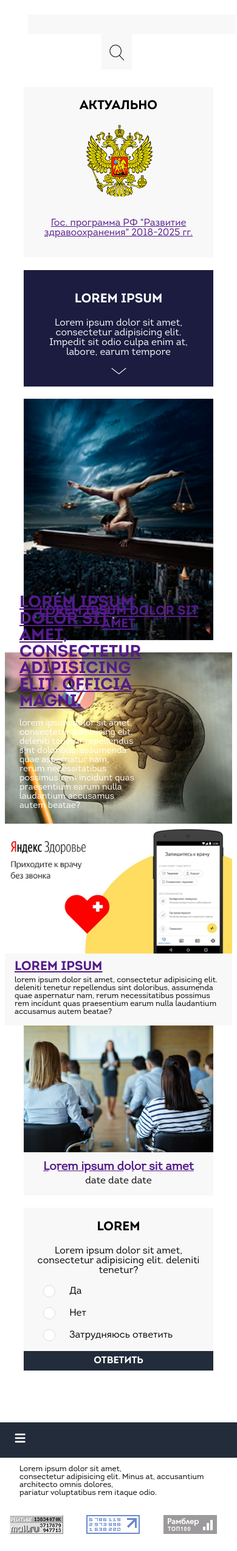
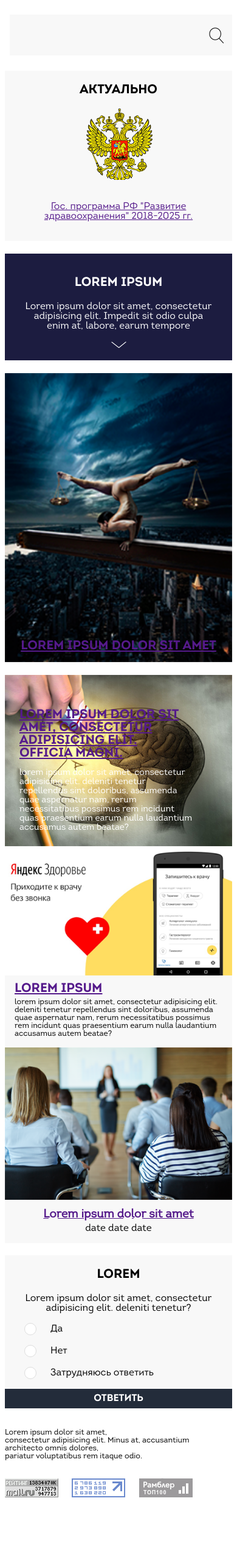
Before and after one commit to zzaakiirr/ns-consulting, a PHP site: page / in a window 390 px wide. Shown: the part 66-2610 px from the top of the page at 61% size. After the commit the page ends 2522 px from the top, so only its background shows below. Run offline with PHP 8.4, Linux system fonts and the light colour scheme; some libraries are stand-ins or nearby versions.

Commit message:
Added media queries for searcher + footer + .banner-center-top

```diff
--- a/index.html
+++ b/index.html
@@ -6,6 +6,7 @@
   <title>ns-consulting</title>
   <link rel="stylesheet" href="https://unpkg.com/flexboxgrid2@7.2.1/flexboxgrid2.css">
   <link rel="stylesheet" href="main.css">
+  <link rel="stylesheet" href="media_queries.css">
   <link rel="stylesheet" href="radio_style.css">
   <link rel="stylesheet" href="https://use.fontawesome.com/releases/v5.3.1/css/all.css" integrity="sha384-mzrmE5qonljUremFsqc01SB46JvROS7bZs3IO2EmfFsd15uHvIt+Y8vEf7N7fWAU" crossorigin="anonymous">
 </head>
@@ -34,11 +35,11 @@
     </nav>
   </header>
   <div class="container main">
-    <div class="row center-xs searcher-wrapper">
-      <div class="col-xs-11 searcher-input-wrapper">
+    <div class="row start-xs center-md searcher-wrapper">
+      <div class="col-xs-10 col-sm-9 col-md-11 searcher-input-wrapper">
         <input type="text" class="searcher-input">
       </div>
-      <div class="col-xs-1 end-xs searcher-btn-wrapper">
+      <div class="col-xs-1 end-xs col-sm-1 col-md-1 searcher-btn-wrapper">
         <button type="submit" class="searcher-submit-btn">
           <img src="src/img/loupe.png" alt="">
         </button>
@@ -47,7 +48,7 @@
     <div class="row banners">
       <div class="col-lg-3">
         <div class="row center-xs banners-left">
-          <div class="col-xs-10 banner-left-top">
+          <div class="col-xs-12 col-md-12 col-lg-10 banner-left-top">
             <div class="banner-content">
               <p class="banner-header">Актуально</p>
               <img src="src/img/banner-left-top.png" alt="banner1-img">
@@ -56,7 +57,7 @@
               </a>
             </div>
           </div>
-          <div class="col-xs-10 banner-left-center">
+          <div class="col-xs-12 col-md-12 col-lg-10 banner-left-center">
             <div class="banner-content">
               <p class="banner-header">Lorem ipsum</p>
               <p class="banner-text">
@@ -65,7 +66,7 @@
               <a href="" class="angle-down"></a>
             </div>
           </div>
-          <div class="col-xs-10 banner-left-bottom text-under-img-wrapper">
+          <div class="col-xs-12 col-md-12 col-lg-10 banner-left-bottom text-under-img-wrapper">
             <img src="src/img/banner-left-bottom.png">
             <div class="banner-content">
               <a href="" class="banner-header">Lorem ipsum dolor sit amet</a>
@@ -97,7 +98,7 @@
       </div>
       <div class="col-lg-3">
         <div class="row center-xs banners-right">
-          <div class="col-xs-10 banner-right-top">
+          <div class="col-xs-12 col-md-12 col-lg-10 banner-right-top">
             <img src="src/img/banner-right-top.png" alt="">
             <div class="banner-content">
               <a href="" class="banner-header-2">
@@ -108,7 +109,7 @@
               </p>
             </div>
           </div>
-          <div class="col-xs-10 banner-right-center">
+          <div class="col-xs-12 col-md-12 col-lg-10 banner-right-center">
             <div class="banner-content">
               <p class="banner-header">
                 Lorem
--- a/main.css
+++ b/main.css
@@ -69,38 +69,6 @@ header .img-wrapper {
   display: inline-block;
 }
 
-@media (max-width: 1153px) {
-  .navbar span:last-child {
-    margin-top: 1.3rem;
-  }
-}
-
-@media (max-width: 656px) {
-  .header .img-wrapper {
-    display: none;
-    margin-top: -1rem;
-  }
-  .navbar a {
-    display: none;
-  }
-  .navbar a:hover {
-    border: none;
-    padding-bottom: 0;
-  }
-  .navbar span:first-child {
-    float: left;
-    font-size: 1.2rem;
-  }
-  .navbar .burger-link {
-    display: inline-block;
-    padding: 0;
-    padding-left: .7rem;
-  }
-  footer .navbar {
-    display: none;
-  }
-}
-
 .searcher-wrapper {
   padding-left: 1rem;
   padding-right: 1rem;
@@ -114,13 +82,13 @@ header .img-wrapper {
 
 .searcher-btn-wrapper {
   background-color: #f8f8f8;
-  border: .1rem solid #f8f8f8;
   position: relative;
   right: 1%;
   padding: 0;
   padding-top: 0.5rem;
-  width: 100px  ;
   max-width: 50%;
+  margin-top: .1rem;
+  margin-bottom: .1rem;
 }
 
 .searcher-input {
@@ -130,14 +98,12 @@ header .img-wrapper {
   height: 100%;
   border: .1rem solid #f8f8f8;
   padding-left: 1.1rem;
-  margin-right: 0;
   font-size: 1.3rem;
 }
 
 .searcher-submit-btn {
   background-color: #f8f8f8;
   border: none;
-  text-align: center;
 }
 
 .searcher-submit-btn img {
@@ -194,7 +160,7 @@ div[class*="banner-center"] {
 }
 
 .banner-left-top .banner-text {
-  display: inline-block;
+  display: block;
   margin-top: 2rem;
   margin-bottom: 2rem;
 }
@@ -334,15 +300,7 @@ footer .right-col {
   margin-top: 4rem;
 }
 
-footer .right-col a {
+footer .right-col a:not(:first-child):not(:last-child) {
   display: inline-block;
   margin: 1rem 1rem;
 }
-
-footer .right-col a:first-child {
-  margin-left: 0;
-}
-
-footer .right-col a:last-child {
-  margin-right: 0;
-}
--- /dev/null
+++ b/media_queries.css
@@ -0,0 +1,158 @@
+@media (max-width: 1153px) {
+  .navbar span:last-child {
+    margin-top: 1.3rem;
+  }
+}
+
+@media (max-width: 660px) {
+  .header .img-wrapper {
+    display: none;
+    margin-top: -1rem;
+  }
+  .navbar a {
+    display: none;
+  }
+  .navbar a:hover {
+    border: none;
+    padding-bottom: 0;
+  }
+  .navbar span:first-child {
+    float: left;
+    font-size: 1.2rem;
+  }
+  .navbar .burger-link {
+    display: inline-block;
+    padding: 0;
+    padding-left: .7rem;
+  }
+  #bottomNavbar {
+    display: none;
+  }
+}
+
+@media (max-width: 991px) {
+  .searcher-input {
+    left: -3%;
+    width: 112.8%;
+  }
+
+  .searcher-btn-wrapper {
+    right: -.8%;
+  }
+
+  footer .left-col {
+    padding-left: 0;
+  }
+
+  footer .right-col {
+    padding-right: 0;
+  }
+}
+
+@media (max-width: 767px) {
+  footer .right-col {
+    padding-left: 0;
+  }
+
+  .searcher-input {
+    width: 141%;
+    left: -5%;
+  }
+
+  .searcher-btn-wrapper {
+    right: -18%;
+  }
+}
+
+@media (max-width: 1199px) {
+  .searcher-wrapper {
+    margin-left: -.8rem;
+  }
+}
+
+@media (max-width: 575px) {
+  .searcher-input {
+    width: 126%;
+    margin-left: .15rem;
+  }
+
+  .searcher-btn-wrapper {
+    right: -9%;
+  }
+}
+
+@media (max-width: 468px) {
+  .searcher-btn-wrapper {
+    right: -7%;
+  }
+}
+
+@media (max-width: 453px) {
+  .banner-center-top .banner-header {
+    font-size: 1.3rem;
+  }
+
+  .banner-center-top .banner-content {
+    padding-right: 4rem;
+  }
+}
+
+@media (max-width: 375px) {
+  .searcher-input {
+    left: -8.4%;
+  }
+
+  .searcher-input {
+    width: 129.8%;
+  }
+
+  .searcher-btn-wrapper {
+    right: -3%;
+  }
+}
+
+@media (max-width: 361px) {
+  .banner-center-top .banner-header {
+    font-size: 1.1rem;
+  }
+
+  .banner-center-top .banner-content {
+    padding-right: 3rem;
+  }
+}
+
+@media (max-width: 331px) {
+  .searcher-input {
+    width: 132%;
+    left: -10%;
+  }
+  .searcher-submit-btn {
+    width: 45px;
+  }
+}
+
+@media (max-width: 328px) {
+  .banner-center-top .banner-text{
+    font-size: .85rem;
+  }
+
+  .banner-center-top .banner-content {
+    padding-right: 1rem;
+  }
+
+  footer .right-col a:not(:first-child):not(:last-child) {
+    margin: 1rem 0.83rem;
+  }
+}
+
+@media (max-width: 313px) {
+  .searcher-wrapper {
+    display: none;
+  }
+}
+
+@media (max-width: 300px) {
+  .banner-center-top {
+    display: none;
+  }
+}
```
